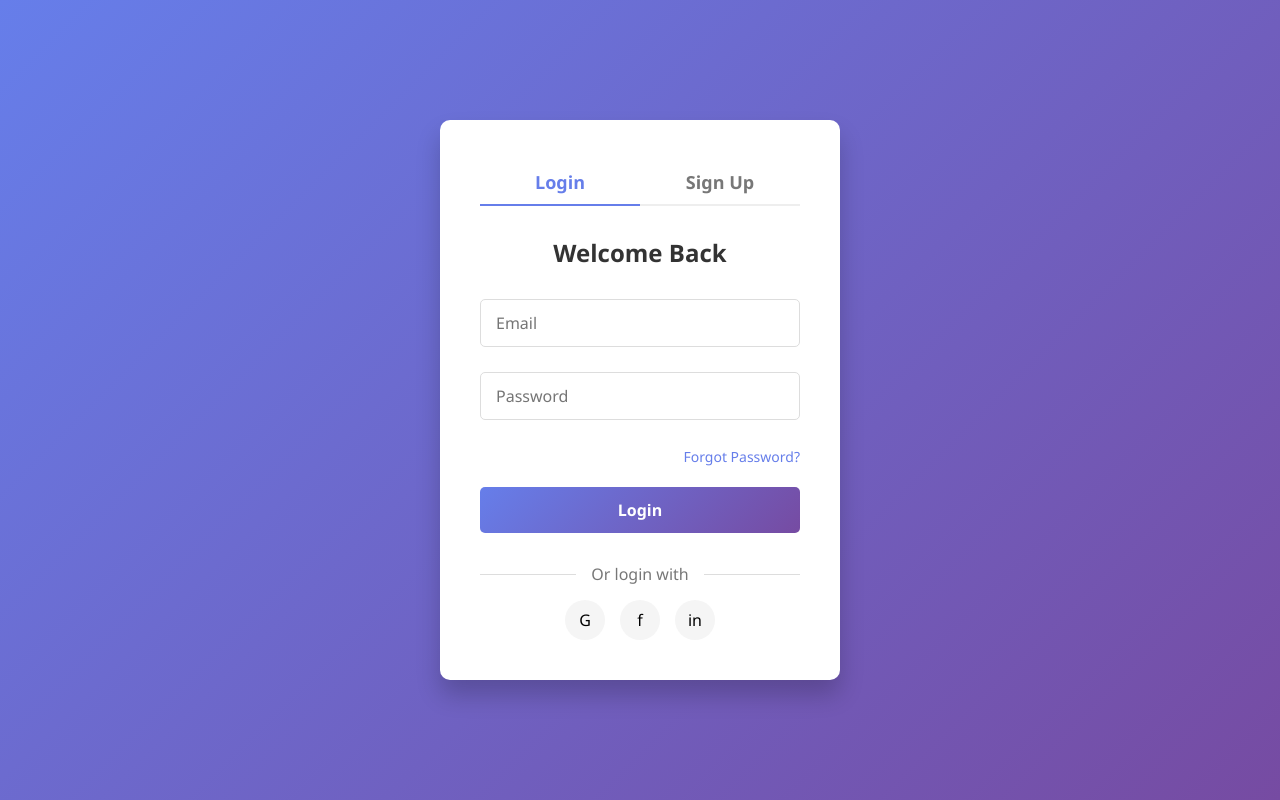
After one commit to Timalcnabibek/New-Final-Year-Project-, a Flask app: page /login-signup in a window 1280 px wide. The commit adds this page. Run offline with Flask 3, Linux system fonts and the light colour scheme; parts of the project's set-up code (start-up, migrations or seed data) failed here and were passed over.

Commit message:
some chanegs made

```diff
--- a/admin/templates/admin_products.html
+++ b/admin/templates/admin_products.html
@@ -1,4 +1,4 @@
-<!DOCTYPE html>
+,<!DOCTYPE html>
 <html lang="en">
 <head>
     <meta charset="UTF-8">
--- /dev/null
+++ b/admin/templates/login.html
@@ -0,0 +1,406 @@
+<!DOCTYPE html>
+<html lang="en">
+<head>
+  <meta charset="UTF-8">
+  <meta name="viewport" content="width=device-width, initial-scale=1.0">
+  <title>Login & Signup Page</title>
+  <style>
+    * {
+      margin: 0;
+      padding: 0;
+      box-sizing: border-box;
+      font-family: 'Segoe UI', Tahoma, Geneva, Verdana, sans-serif;
+    }
+
+    body {
+      display: flex;
+      justify-content: center;
+      align-items: center;
+      min-height: 100vh;
+      background: linear-gradient(135deg, #667eea, #764ba2);
+    }
+
+    .container {
+      position: relative;
+      width: 400px;
+      background-color: #fff;
+      border-radius: 10px;
+      box-shadow: 0 15px 25px rgba(0, 0, 0, 0.2);
+      overflow: hidden;
+      padding: 40px;
+    }
+
+    .tabs {
+      display: flex;
+      margin-bottom: 30px;
+      border-bottom: 2px solid #eee;
+    }
+
+    .tab-btn {
+      flex: 1;
+      padding: 10px;
+      text-align: center;
+      font-size: 18px;
+      font-weight: 600;
+      color: #777;
+      cursor: pointer;
+      transition: 0.3s;
+    }
+
+    .tab-btn.active {
+      color: #667eea;
+      border-bottom: 2px solid #667eea;
+      margin-bottom: -2px;
+    }
+
+    .form-container {
+      position: relative;
+    }
+
+    .form {
+      transition: 0.3s;
+    }
+
+    .hidden {
+      display: none;
+    }
+
+    h2 {
+      text-align: center;
+      margin-bottom: 30px;
+      color: #333;
+    }
+
+    .input-group {
+      position: relative;
+      margin-bottom: 25px;
+    }
+
+    input {
+      width: 100%;
+      padding: 12px 15px;
+      border: 1px solid #ddd;
+      border-radius: 5px;
+      font-size: 16px;
+      transition: 0.3s;
+    }
+
+    input:focus {
+      border-color: #667eea;
+      outline: none;
+      box-shadow: 0 0 0 2px rgba(102, 126, 234, 0.2);
+    }
+
+    .submit-btn {
+      width: 100%;
+      padding: 12px;
+      background: linear-gradient(135deg, #667eea, #764ba2);
+      border: none;
+      border-radius: 5px;
+      color: white;
+      font-size: 16px;
+      font-weight: 600;
+      cursor: pointer;
+      transition: 0.3s;
+    }
+
+    .submit-btn:hover {
+      opacity: 0.9;
+      transform: translateY(-2px);
+    }
+
+    .submit-btn:active {
+      transform: translateY(0);
+    }
+
+    .error {
+      color: #e74c3c;
+      font-size: 14px;
+      margin-top: 5px;
+      display: none;
+    }
+
+    .success-message {
+      text-align: center;
+      color: #2ecc71;
+      font-size: 16px;
+      margin-top: 20px;
+      display: none;
+    }
+
+    .forgot-password {
+      text-align: right;
+      margin: 10px 0 20px;
+    }
+
+    .forgot-password a {
+      color: #667eea;
+      text-decoration: none;
+      font-size: 14px;
+    }
+
+    .forgot-password a:hover {
+      text-decoration: underline;
+    }
+
+    .social-login {
+      margin-top: 30px;
+      text-align: center;
+    }
+
+    .social-login p {
+      margin-bottom: 15px;
+      color: #777;
+      position: relative;
+    }
+
+    .social-login p::before,
+    .social-login p::after {
+      content: "";
+      position: absolute;
+      top: 50%;
+      width: 30%;
+      height: 1px;
+      background-color: #ddd;
+    }
+
+    .social-login p::before {
+      left: 0;
+    }
+
+    .social-login p::after {
+      right: 0;
+    }
+
+    .social-icons {
+      display: flex;
+      justify-content: center;
+      gap: 15px;
+    }
+
+    .social-icon {
+      width: 40px;
+      height: 40px;
+      border-radius: 50%;
+      display: flex;
+      align-items: center;
+      justify-content: center;
+      background-color: #f5f5f5;
+      cursor: pointer;
+      transition: 0.3s;
+    }
+
+    .social-icon:hover {
+      background-color: #e0e0e0;
+    }
+
+    @media (max-width: 480px) {
+      .container {
+        width: 90%;
+        padding: 30px 20px;
+      }
+    }
+  </style>
+</head>
+<body>
+  <div class="container">
+    <div class="tabs">
+      <div class="tab-btn active" data-tab="login">Login</div>
+      <div class="tab-btn" data-tab="signup">Sign Up</div>
+    </div>
+
+    <div class="form-container">
+      <!-- Login Form -->
+      <div class="form" id="login-form">
+        <h2>Welcome Back</h2>
+        <div class="input-group">
+          <input type="email" id="login-email" placeholder="Email" required>
+          <div class="error" id="login-email-error">Please enter a valid email address</div>
+        </div>
+        <div class="input-group">
+          <input type="password" id="login-password" placeholder="Password" required>
+          <div class="error" id="login-password-error">Password must be at least 6 characters</div>
+        </div>
+        <div class="forgot-password">
+          <a href="#">Forgot Password?</a>
+        </div>
+        <button class="submit-btn" id="login-btn">Login</button>
+        <div class="success-message" id="login-success">Login successful!</div>
+
+        <div class="social-login">
+          <p>Or login with</p>
+          <div class="social-icons">
+            <div class="social-icon">G</div>
+            <div class="social-icon">f</div>
+            <div class="social-icon">in</div>
+          </div>
+        </div>
+      </div>
+
+      <!-- Sign Up Form -->
+      <div class="form hidden" id="signup-form">
+        <h2>Create Account</h2>
+        <div class="input-group">
+          <input type="text" id="signup-name" placeholder="Full Name" required>
+          <div class="error" id="signup-name-error">Please enter your name</div>
+        </div>
+        <div class="input-group">
+          <input type="email" id="signup-email" placeholder="Email" required>
+          <div class="error" id="signup-email-error">Please enter a valid email address</div>
+        </div>
+        <div class="input-group">
+          <input type="password" id="signup-password" placeholder="Password" required>
+          <div class="error" id="signup-password-error">Password must be at least 6 characters</div>
+        </div>
+        <div class="input-group">
+          <input type="password" id="signup-confirm" placeholder="Confirm Password" required>
+          <div class="error" id="signup-confirm-error">Passwords do not match</div>
+        </div>
+        <button class="submit-btn" id="signup-btn">Sign Up</button>
+        <div class="success-message" id="signup-success">Account created successfully!</div>
+
+        <div class="social-login">
+          <p>Or sign up with</p>
+          <div class="social-icons">
+            <div class="social-icon">G</div>
+            <div class="social-icon">f</div>
+            <div class="social-icon">in</div>
+          </div>
+        </div>
+      </div>
+    </div>
+  </div>
+
+  <script>
+    // Tab switching functionality
+    const tabBtns = document.querySelectorAll('.tab-btn');
+    const forms = document.querySelectorAll('.form');
+
+    tabBtns.forEach(btn => {
+      btn.addEventListener('click', () => {
+        // Remove active class from all tabs
+        tabBtns.forEach(b => b.classList.remove('active'));
+
+        // Add active class to clicked tab
+        btn.classList.add('active');
+
+        // Hide all forms
+        forms.forEach(form => form.classList.add('hidden'));
+
+        // Show selected form
+        const formId = btn.getAttribute('data-tab') + '-form';
+        document.getElementById(formId).classList.remove('hidden');
+
+        // Clear all fields and errors
+        clearForm();
+      });
+    });
+
+    // Form validation
+    const loginBtn = document.getElementById('login-btn');
+    const signupBtn = document.getElementById('signup-btn');
+
+    // Login form validation
+    loginBtn.addEventListener('click', (e) => {
+      e.preventDefault();
+
+      let isValid = true;
+      const email = document.getElementById('login-email').value;
+      const password = document.getElementById('login-password').value;
+
+      // Email validation
+      if (!validateEmail(email)) {
+        document.getElementById('login-email-error').style.display = 'block';
+        isValid = false;
+      } else {
+        document.getElementById('login-email-error').style.display = 'none';
+      }
+
+      // Password validation
+      if (password.length < 6) {
+        document.getElementById('login-password-error').style.display = 'block';
+        isValid = false;
+      } else {
+        document.getElementById('login-password-error').style.display = 'none';
+      }
+
+      // If form is valid, show success message
+      if (isValid) {
+        document.getElementById('login-success').style.display = 'block';
+        // Here you would typically send the data to a server
+        console.log('Login submitted:', { email, password });
+      }
+    });
+
+    // Signup form validation
+    signupBtn.addEventListener('click', (e) => {
+      e.preventDefault();
+
+      let isValid = true;
+      const name = document.getElementById('signup-name').value;
+      const email = document.getElementById('signup-email').value;
+      const password = document.getElementById('signup-password').value;
+      const confirm = document.getElementById('signup-confirm').value;
+
+      // Name validation
+      if (name.trim() === '') {
+        document.getElementById('signup-name-error').style.display = 'block';
+        isValid = false;
+      } else {
+        document.getElementById('signup-name-error').style.display = 'none';
+      }
+
+      // Email validation
+      if (!validateEmail(email)) {
+        document.getElementById('signup-email-error').style.display = 'block';
+        isValid = false;
+      } else {
+        document.getElementById('signup-email-error').style.display = 'none';
+      }
+
+      // Password validation
+      if (password.length < 6) {
+        document.getElementById('signup-password-error').style.display = 'block';
+        isValid = false;
+      } else {
+        document.getElementById('signup-password-error').style.display = 'none';
+      }
+
+      // Confirm password validation
+      if (password !== confirm) {
+        document.getElementById('signup-confirm-error').style.display = 'block';
+        isValid = false;
+      } else {
+        document.getElementById('signup-confirm-error').style.display = 'none';
+      }
+
+      // If form is valid, show success message
+      if (isValid) {
+        document.getElementById('signup-success').style.display = 'block';
+        // Here you would typically send the data to a server
+        console.log('Signup submitted:', { name, email, password });
+      }
+    });
+
+    // Helper functions
+    function validateEmail(email) {
+      const re = /^[^\s@]+@[^\s@]+\.[^\s@]+$/;
+      return re.test(email);
+    }
+
+    function clearForm() {
+      // Clear all input fields
+      const inputs = document.querySelectorAll('input');
+      inputs.forEach(input => input.value = '');
+
+      // Hide all error messages
+      const errors = document.querySelectorAll('.error');
+      errors.forEach(error => error.style.display = 'none');
+
+      // Hide success messages
+      const success = document.querySelectorAll('.success-message');
+      success.forEach(msg => msg.style.display = 'none');
+    }
+  </script>
+</body>
+</html>
```
Also changed, not shown: admin/run.py (+85 -1 lines).
